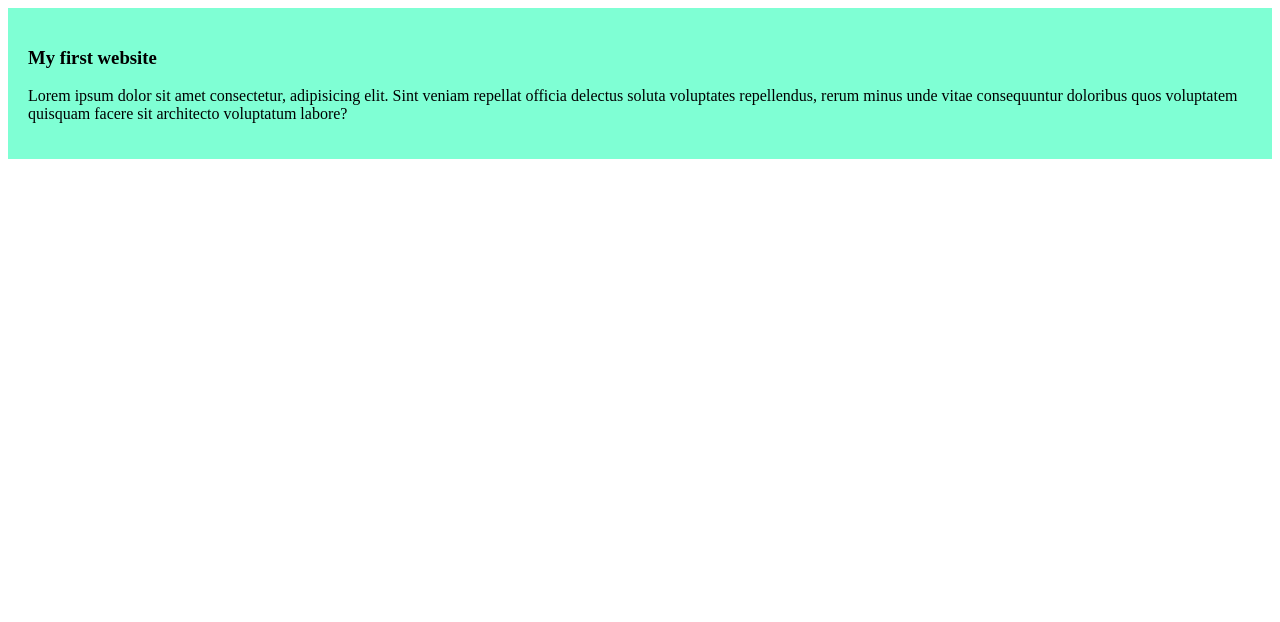
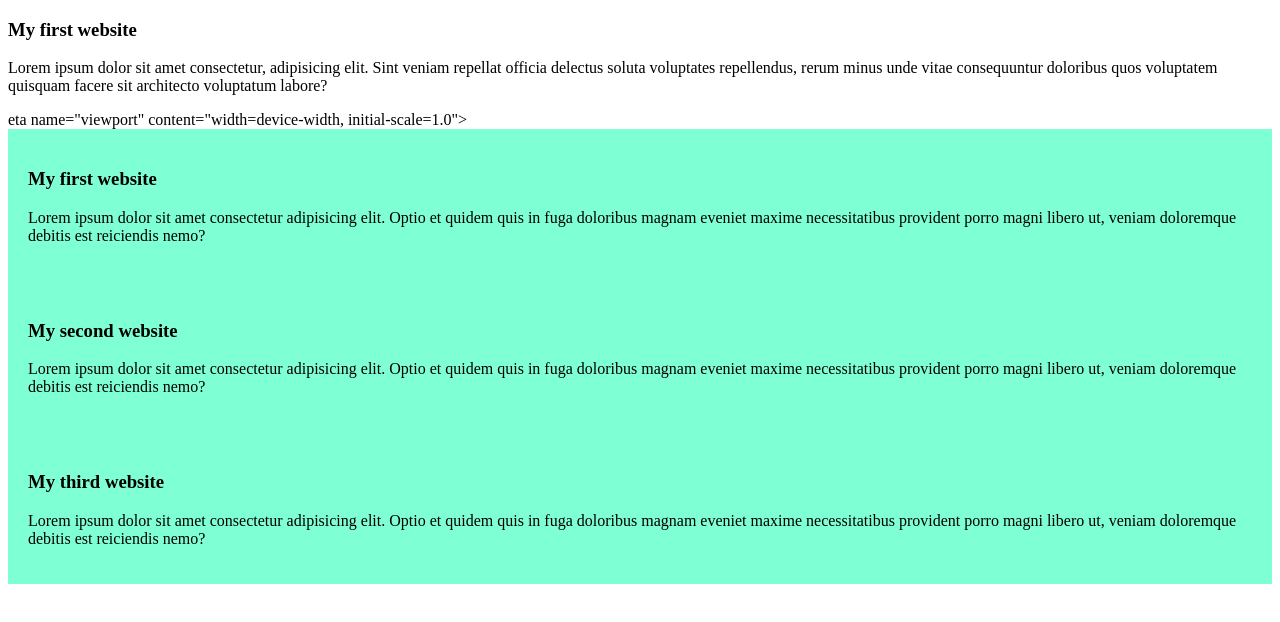
Before and after one commit to nargis193073/my-simple-website, a plain HTML site: page index.html in a window 1280 px wide. Drawn offline with Linux system fonts and the light colour scheme.

Commit message:
added the second and third blog

```diff
--- a/index.html
+++ b/index.html
@@ -2,7 +2,9 @@
 <html lang="en">
 <head>
     <meta charset="UTF-8">
-    <meta name="viewport" content="width=device-width, initial-scale=1.0">
+     <h3>My first website</h3>
+        <p>Lorem ipsum dolor sit amet consectetur, adipisicing elit. Sint veniam repellat officia delectus soluta voluptates repellendus, rerum minus unde vitae consequuntur doloribus quos voluptatem quisquam facere sit architecto voluptatum labore?</p>
+    </div>eta name="viewport" content="width=device-width, initial-scale=1.0">
     <title>Document</title>
     <link rel="stylesheet" href="styles/blog.css">
 
@@ -10,7 +12,15 @@
 <body>
     <div>
         <h3>My first website</h3>
-        <p>Lorem ipsum dolor sit amet consectetur, adipisicing elit. Sint veniam repellat officia delectus soluta voluptates repellendus, rerum minus unde vitae consequuntur doloribus quos voluptatem quisquam facere sit architecto voluptatum labore?</p>
+        <p>Lorem ipsum dolor sit amet consectetur adipisicing elit. Optio et quidem quis in fuga doloribus magnam eveniet maxime necessitatibus provident porro magni libero ut, veniam doloremque debitis est reiciendis nemo?</p>
+    </div>
+       <div>
+        <h3>My second website</h3>
+        <p>Lorem ipsum dolor sit amet consectetur adipisicing elit. Optio et quidem quis in fuga doloribus magnam eveniet maxime necessitatibus provident porro magni libero ut, veniam doloremque debitis est reiciendis nemo?</p>
+    </div>
+    <div>
+        <h3>My third website</h3>
+        <p>Lorem ipsum dolor sit amet consectetur adipisicing elit. Optio et quidem quis in fuga doloribus magnam eveniet maxime necessitatibus provident porro magni libero ut, veniam doloremque debitis est reiciendis nemo?</p>
     </div>
 </body>
 </html>
```
